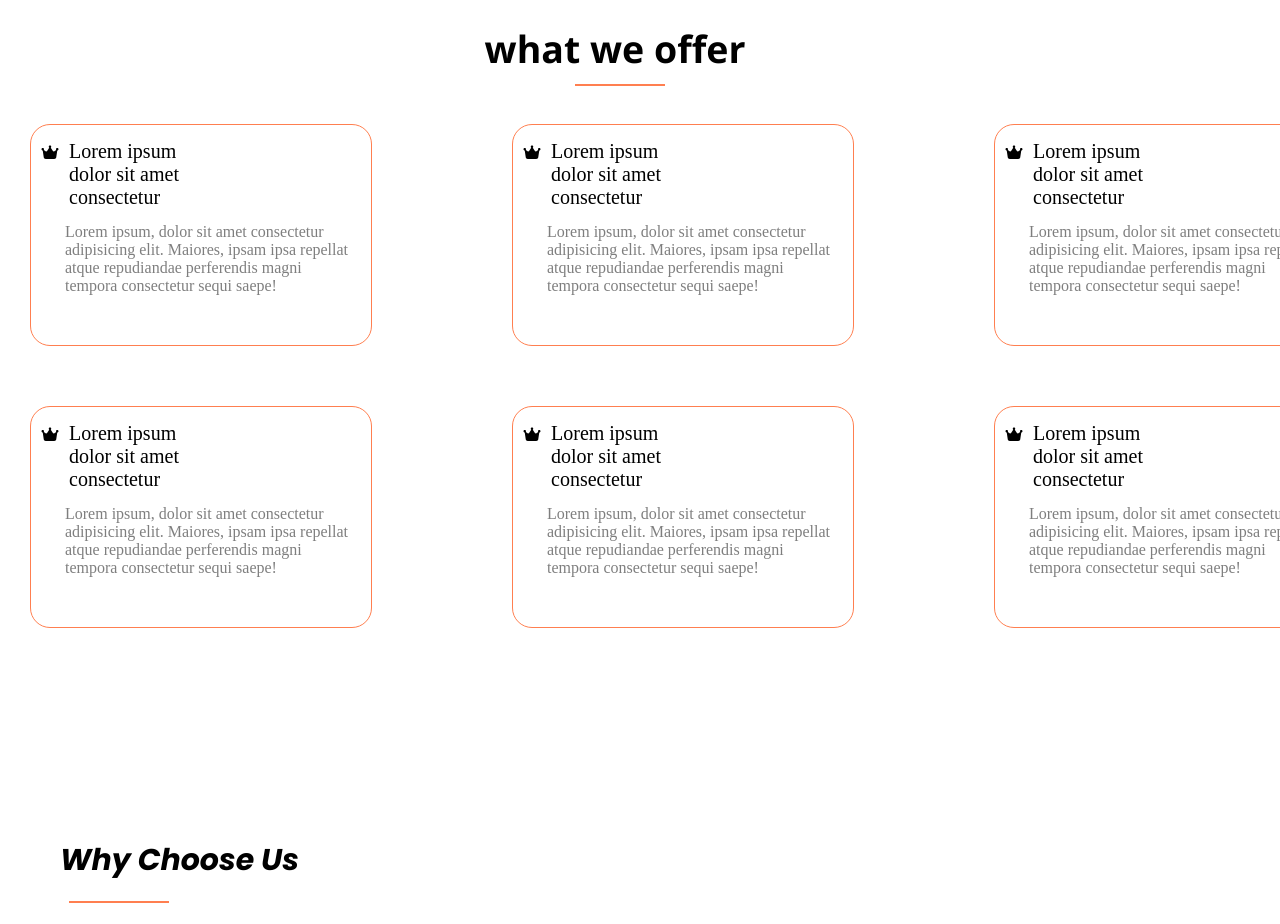
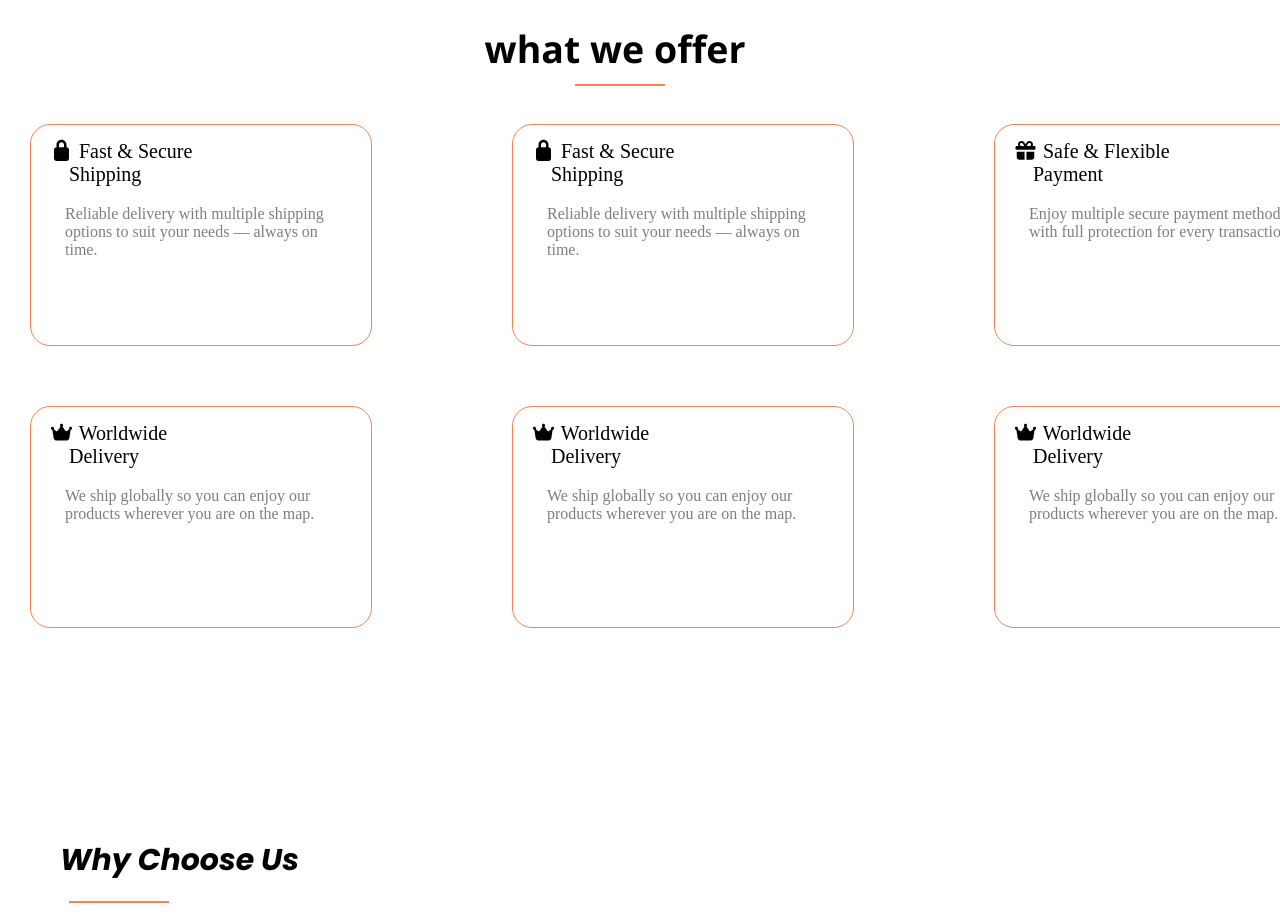
Before and after one commit to yahiamohamed21/project1sef, a plain HTML site: page index.html in a window 1280 px wide. Shown: the part 2440-3364 px from the top of the page. Drawn offline with Linux system fonts and the light colour scheme; a web font is replaced by a local one.

Commit message:
Update index.html

```diff
--- a/index.html
+++ b/index.html
@@ -215,42 +215,43 @@
         <div class="h2-offer">
             <h2>what we offer</h2>
         </div>
+        <div class="div-offer-1">
 
-        <div class="div-offer-1">
+            <!-- offer-item -->
+
             <div class="offer-item">
-                <i class="icon-offer fa-solid fa-crown"></i>
                 <div class="text-bold-offer">
-                    Lorem ipsum dolor sit amet consectetur
+                    <i class="fas fa-lock  icon-offer"></i>
+                    Fast & Secure Shipping
+                </div><!-- text-bold-offer -->
+                <div class="text">
+                    Reliable delivery with multiple shipping options to suit your needs — always on time.
+                </div><!--text -->
+            </div>
+
+            <!-- offer-item -->
+
+            <div class="offer-item">
+                <div class="text-bold-offer">
+                    <i class="fas fa-lock  icon-offer"></i>
+                    Fast & Secure Shipping
                 </div>
                 <!-- text-bold-offer -->
                 <div class="text">
-                    Lorem ipsum, dolor sit amet consectetur adipisicing elit. Maiores, ipsam ipsa repellat atque repudiandae perferendis magni tempora consectetur sequi saepe!
+                    Reliable delivery with multiple shipping options to suit your needs — always on time.
                 </div>
                 <!--text -->
             </div>
             <!-- offer-item -->
 
             <div class="offer-item">
-                <i class="fa-solid fa-crown icon-offer"></i>
                 <div class="text-bold-offer">
-                    Lorem ipsum dolor sit amet consectetur
+                    <i class="fas fa-gift icon-offer"></i>
+                     Safe & Flexible Payment
                 </div>
                 <!-- text-bold-offer -->
                 <div class="text">
-                    Lorem ipsum, dolor sit amet consectetur adipisicing elit. Maiores, ipsam ipsa repellat atque repudiandae perferendis magni tempora consectetur sequi saepe!
-                </div>
-                <!--text -->
-            </div>
-            <!-- offer-item -->
-
-            <div class="offer-item">
-                <i class="fa-solid fa-crown icon-offer"></i>
-                <div class="text-bold-offer">
-                    Lorem ipsum dolor sit amet consectetur
-                </div>
-                <!-- text-bold-offer -->
-                <div class="text">
-                    Lorem ipsum, dolor sit amet consectetur adipisicing elit. Maiores, ipsam ipsa repellat atque repudiandae perferendis magni tempora consectetur sequi saepe!
+                    Enjoy multiple secure payment methods with full protection for every transaction.
                 </div>
                 <!--text -->
             </div>
@@ -259,46 +260,47 @@
         <!-- div-offer-1 -->
 
         <div class="div-offer-1">
+
+
             <div class="offer-item">
-                <i class="icon-offer fa-solid fa-crown"></i>
                 <div class="text-bold-offer">
-                    Lorem ipsum dolor sit amet consectetur
+                    <i class="fa-solid fa-crown icon-offer"></i>
+                    Worldwide Delivery
                 </div>
                 <!-- text-bold-offer -->
                 <div class="text">
-                    Lorem ipsum, dolor sit amet consectetur adipisicing elit. Maiores, ipsam ipsa repellat atque repudiandae perferendis magni tempora consectetur sequi saepe!
+                    We ship globally so you can enjoy our products wherever you are on the map.
                 </div>
                 <!--text -->
-            </div>
-            <!-- offer-item -->
+            </div><!-- offer-item -->
+
 
             <div class="offer-item">
-                <i class="fa-solid fa-crown icon-offer"></i>
                 <div class="text-bold-offer">
-                    Lorem ipsum dolor sit amet consectetur
+                    <i class="fa-solid fa-crown icon-offer"></i>
+                    Worldwide Delivery
                 </div>
                 <!-- text-bold-offer -->
                 <div class="text">
-                    Lorem ipsum, dolor sit amet consectetur adipisicing elit. Maiores, ipsam ipsa repellat atque repudiandae perferendis magni tempora consectetur sequi saepe!
+                    We ship globally so you can enjoy our products wherever you are on the map.
                 </div>
                 <!--text -->
-            </div>
-            <!-- offer-item -->
+            </div><!-- offer-item -->
+
 
             <div class="offer-item">
-                <i class="fa-solid fa-crown icon-offer"></i>
                 <div class="text-bold-offer">
-                    Lorem ipsum dolor sit amet consectetur
+                    <i class="fa-solid fa-crown icon-offer"></i>
+                    Worldwide Delivery
                 </div>
                 <!-- text-bold-offer -->
                 <div class="text">
-                    Lorem ipsum, dolor sit amet consectetur adipisicing elit. Maiores, ipsam ipsa repellat atque repudiandae perferendis magni tempora consectetur sequi saepe!
+                    We ship globally so you can enjoy our products wherever you are on the map.
                 </div>
                 <!--text -->
-            </div>
-            <!-- offer-item -->
-        </div>
-        <!-- div-offer-1 -->
+            </div><!-- offer-item -->
+
+        </div><!-- div-offer-1 -->
     </section>
 
     <!--
```
